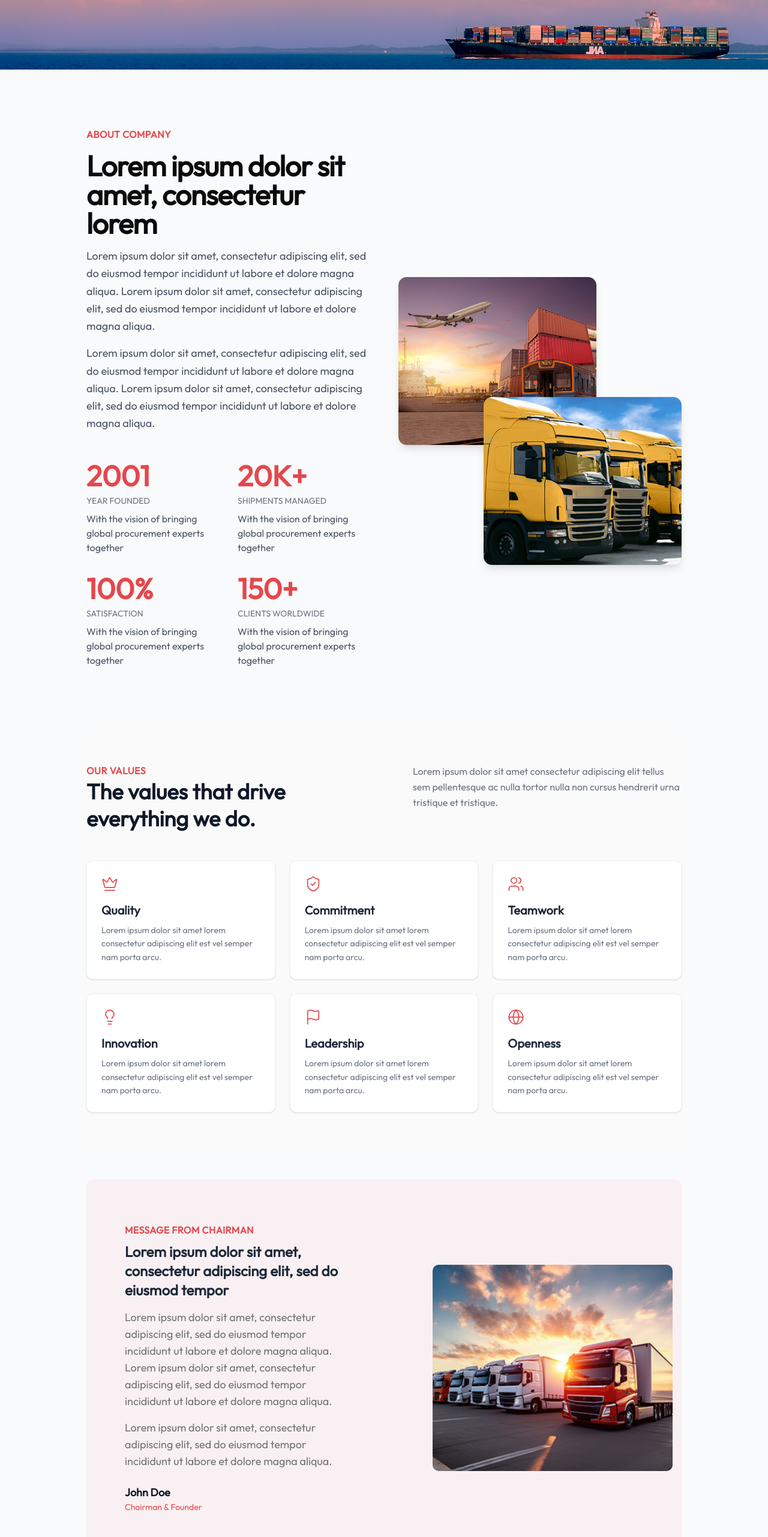
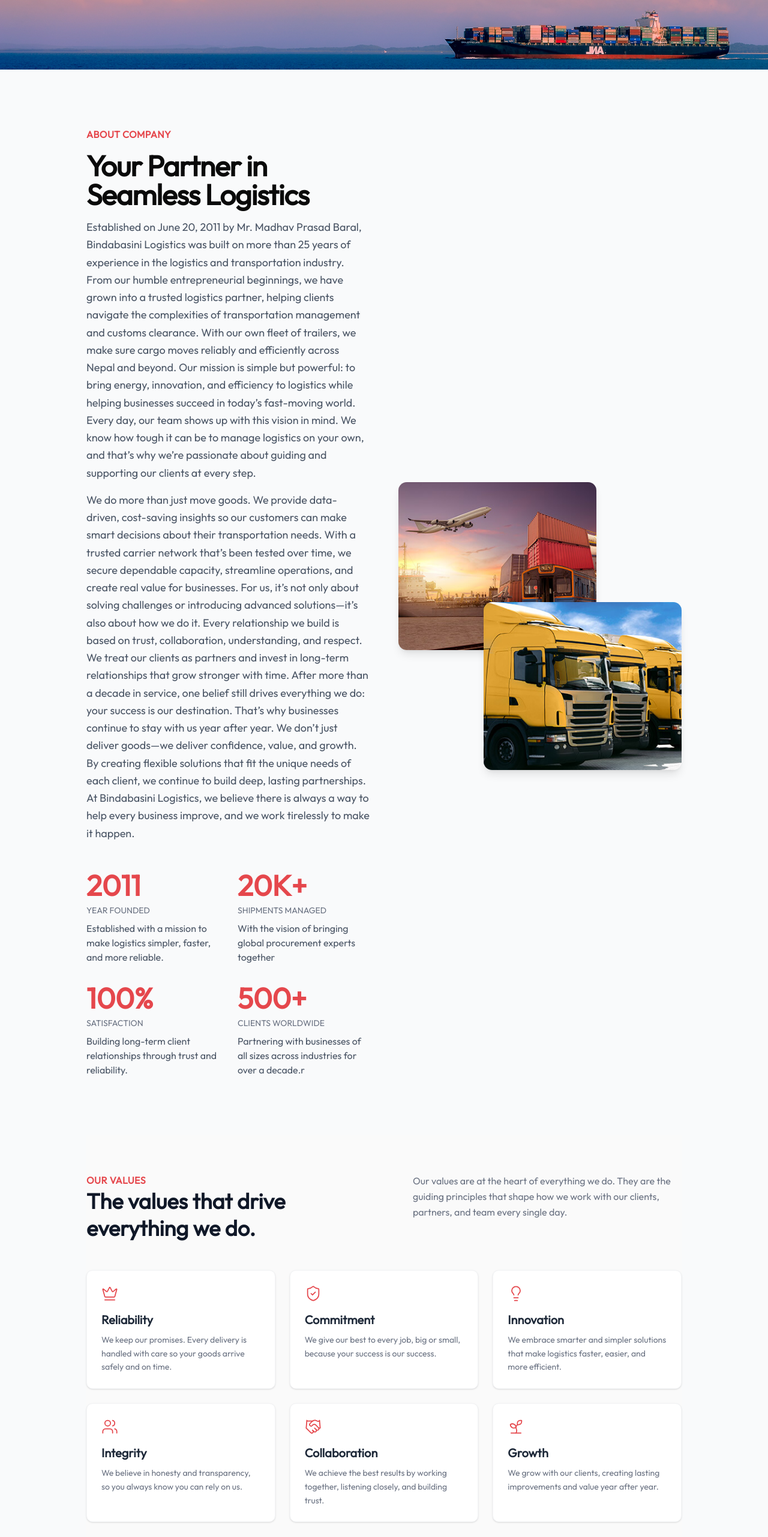
Before and after one commit to Avishekraut/bindabasni-logistics-website, a Next.js app: page /about in a window 1280 px wide. Shown: the part 234-2797 px from the top of the page at 60% size. Built offline with nearby package versions, Linux system fonts and the light colour scheme.

Commit message:
feat: content updates

```diff
--- a/app/(home)/services-section.tsx
+++ b/app/(home)/services-section.tsx
@@ -17,6 +17,7 @@
 import Image from "next/image";
 import { useEffect, useState } from "react";
 import type { CarouselApi } from "@/components/ui/carousel";
+import Link from "next/link";
 
 const services = [
   {
@@ -190,7 +191,7 @@
                         </div>
 
                         <button className="flex items-center gap-2 text-gray-700 font-semibold hover:text-primary transition-colors duration-200">
-                          <span>Read More</span>
+                          <Link href="/services">Read More</Link>
                           <ArrowRight className="w-4 h-4" />
                         </button>
                       </div>
--- a/app/about/components/values-section.tsx
+++ b/app/about/components/values-section.tsx
@@ -3,8 +3,8 @@
   ShieldCheck,
   Users,
   Lightbulb,
-  Flag,
-  Globe,
+  Handshake,
+  Sprout,
 } from "lucide-react";
 
 interface ValueCardProps {
@@ -31,39 +31,39 @@
   const values = [
     {
       icon: Crown,
-      title: "Quality",
+      title: "Reliability",
       description:
-        "Lorem ipsum dolor sit amet lorem consectetur adipiscing elit est vel semper nam porta arcu.",
+        "We keep our promises. Every delivery is handled with care so your goods arrive safely and on time.",
     },
     {
       icon: ShieldCheck,
       title: "Commitment",
       description:
-        "Lorem ipsum dolor sit amet lorem consectetur adipiscing elit est vel semper nam porta arcu.",
-    },
-    {
-      icon: Users,
-      title: "Teamwork",
-      description:
-        "Lorem ipsum dolor sit amet lorem consectetur adipiscing elit est vel semper nam porta arcu.",
+        " We give our best to every job, big or small, because your success is our success.",
     },
     {
       icon: Lightbulb,
       title: "Innovation",
       description:
-        "Lorem ipsum dolor sit amet lorem consectetur adipiscing elit est vel semper nam porta arcu.",
+        "We embrace smarter and simpler solutions that make logistics faster, easier, and more efficient.",
     },
     {
-      icon: Flag,
-      title: "Leadership",
+      icon: Users,
+      title: "Integrity",
       description:
-        "Lorem ipsum dolor sit amet lorem consectetur adipiscing elit est vel semper nam porta arcu.",
+        "We believe in honesty and transparency, so you always know you can rely on us.",
     },
     {
-      icon: Globe,
-      title: "Openness",
+      icon: Handshake,
+      title: "Collaboration ",
       description:
-        "Lorem ipsum dolor sit amet lorem consectetur adipiscing elit est vel semper nam porta arcu.",
+        "We achieve the best results by working together, listening closely, and building trust.",
+    },
+    {
+      icon: Sprout,
+      title: "Growth",
+      description:
+        "We grow with our clients, creating lasting improvements and value year after year.",
     },
   ];
 
@@ -82,9 +82,9 @@
           </div>
           <div className="lg:flex lg:justify-end lg:items-start">
             <p className="text-gray-500 text-base leading-relaxed max-w-md">
-              Lorem ipsum dolor sit amet consectetur adipiscing elit tellus sem
-              pellentesque ac nulla tortor nulla non cursus hendrerit urna
-              tristique et tristique.
+              Our values are at the heart of everything we do. They are the
+              guiding principles that shape how we work with our clients,
+              partners, and team every single day.
             </p>
           </div>
         </div>
--- a/app/about/page.tsx
+++ b/app/about/page.tsx
@@ -23,17 +23,50 @@
                   About Company
                 </h2>
                 <h3 className="text-3xl font-bold tracking-tight sm:text-4xl md:text-5xl">
-                  {"Lorem ipsum dolor sit amet, consectetur lorem"}
+                  {"Your Partner in Seamless Logistics"}
                 </h3>
                 <p className="max-w-[600px] text-gray-600 md:text-lg/relaxed lg:text-base/relaxed xl:text-lg/relaxed">
-                  {
+                  {/* {
                     "Lorem ipsum dolor sit amet, consectetur adipiscing elit, sed do eiusmod tempor incididunt ut labore et dolore magna aliqua. Lorem ipsum dolor sit amet, consectetur adipiscing elit, sed do eiusmod tempor incididunt ut labore et dolore magna aliqua."
-                  }
+                  } */}
+                  Established on June 20, 2011 by Mr. Madhav Prasad Baral,
+                  Bindabasini Logistics was built on more than 25 years of
+                  experience in the logistics and transportation industry. From
+                  our humble entrepreneurial beginnings, we have grown into a
+                  trusted logistics partner, helping clients navigate the
+                  complexities of transportation management and customs
+                  clearance. With our own fleet of trailers, we make sure cargo
+                  moves reliably and efficiently across Nepal and beyond. Our
+                  mission is simple but powerful: to bring energy, innovation,
+                  and efficiency to logistics while helping businesses succeed
+                  in today’s fast-moving world. Every day, our team shows up
+                  with this vision in mind. We know how tough it can be to
+                  manage logistics on your own, and that’s why we’re passionate
+                  about guiding and supporting our clients at every step.
                 </p>
                 <p className="max-w-[600px] text-gray-600 md:text-lg/relaxed lg:text-base/relaxed xl:text-lg/relaxed">
-                  {
+                  {/* {
                     "Lorem ipsum dolor sit amet, consectetur adipiscing elit, sed do eiusmod tempor incididunt ut labore et dolore magna aliqua. Lorem ipsum dolor sit amet, consectetur adipiscing elit, sed do eiusmod tempor incididunt ut labore et dolore magna aliqua."
-                  }
+                  } */}
+                  We do more than just move goods. We provide data-driven,
+                  cost-saving insights so our customers can make smart decisions
+                  about their transportation needs. With a trusted carrier
+                  network that’s been tested over time, we secure dependable
+                  capacity, streamline operations, and create real value for
+                  businesses. For us, it’s not only about solving challenges or
+                  introducing advanced solutions—it’s also about how we do it.
+                  Every relationship we build is based on trust, collaboration,
+                  understanding, and respect. We treat our clients as partners
+                  and invest in long-term relationships that grow stronger with
+                  time. After more than a decade in service, one belief still
+                  drives everything we do: your success is our destination.
+                  That’s why businesses continue to stay with us year after
+                  year. We don’t just deliver goods—we deliver confidence,
+                  value, and growth. By creating flexible solutions that fit the
+                  unique needs of each client, we continue to build deep,
+                  lasting partnerships. At Bindabasini Logistics, we believe
+                  there is always a way to help every business improve, and we
+                  work tirelessly to make it happen.
                 </p>
               </div>
 
@@ -41,14 +74,14 @@
               <div className="grid grid-cols-2 gap-8 pt-4">
                 <div className="space-y-2">
                   <div className="text-4xl md:text-5xl font-bold text-primary">
-                    2001
+                    2011
                   </div>
                   <div className="text-sm font-medium uppercase text-gray-500">
                     YEAR FOUNDED
                   </div>
                   <p className="text-gray-600 text-xs md:text-base">
-                    With the vision of bringing global procurement experts
-                    together
+                    Established with a mission to make logistics simpler,
+                    faster, and more reliable.
                   </p>
                 </div>
                 <div className="space-y-2">
@@ -71,20 +104,20 @@
                     SATISFACTION
                   </div>
                   <p className="text-gray-600 text-xs md:text-base">
-                    With the vision of bringing global procurement experts
-                    together
+                    Building long-term client relationships through trust and
+                    reliability.
                   </p>
                 </div>
                 <div className="space-y-2">
                   <div className="text-4xl md:text-5xl font-bold text-primary">
-                    150+
+                    500+
                   </div>
                   <div className="text-sm font-medium uppercase text-gray-500">
                     CLIENTS WORLDWIDE
                   </div>
                   <p className="text-gray-600 text-xs md:text-base">
-                    With the vision of bringing global procurement experts
-                    together
+                    Partnering with businesses of all sizes across industries
+                    for over a decade.r
                   </p>
                 </div>
               </div>
@@ -119,30 +152,29 @@
                 <h2 className="text-base font-semibold tracking-wide uppercase text-primary">
                   Message From Chairman
                 </h2>
-                <h3 className="max-w-[600px] text-xl font-semibold text-gray-800 md:text-2xl">
-                  Lorem ipsum dolor sit amet, consectetur adipiscing elit, sed
-                  do eiusmod tempor
-                </h3>
               </div>
               <div className="max-w-[600px] text-muted-foreground text-base md:text-lg">
                 <p className="mb-4">
-                  Lorem ipsum dolor sit amet, consectetur adipiscing elit, sed
-                  do eiusmod tempor incididunt ut labore et dolore magna aliqua.
-                  Lorem ipsum dolor sit amet, consectetur adipiscing elit, sed
-                  do eiusmod tempor incididunt ut labore et dolore magna aliqua.
+                  Importing goods into Nepal can be complicated, but at
+                  Bindabasini Logistics we make it simple, reliable, and
+                  stress-free. From handling customs in Kolkata to transport
+                  into Nepal and final delivery to your door, our team takes
+                  care of every step so you can focus on your business.
                 </p>
                 <p>
-                  Lorem ipsum dolor sit amet, consectetur adipiscing elit, sed
-                  do eiusmod tempor incididunt ut labore et dolore magna aliqua.
+                  With over 25 years of experience, a strong network, and a
+                  dedicated team, we’ve become a trusted partner for companies
+                  across Nepal delivering not just goods, but confidence, value,
+                  and lasting relationships.
                 </p>
               </div>
               <div className="mt-2 flex items-center space-x-4">
                 <div>
                   <span className="block text-lg font-semibold text-gray-900">
-                    John Doe
+                    Mr. Madhav Prasad Baral
                   </span>
                   <span className="block text-sm text-primary font-medium">
-                    Chairman &amp; Founder
+                    Director
                   </span>
                 </div>
               </div>
```
Also changed, not shown: app/(home)/about-section.tsx (+24 -23 lines), app/(home)/stats-section.tsx (+4 -4 lines), app/(home)/terminal-section.tsx (+9 -0 lines), app/contact/page.tsx (+8 -8 lines).
